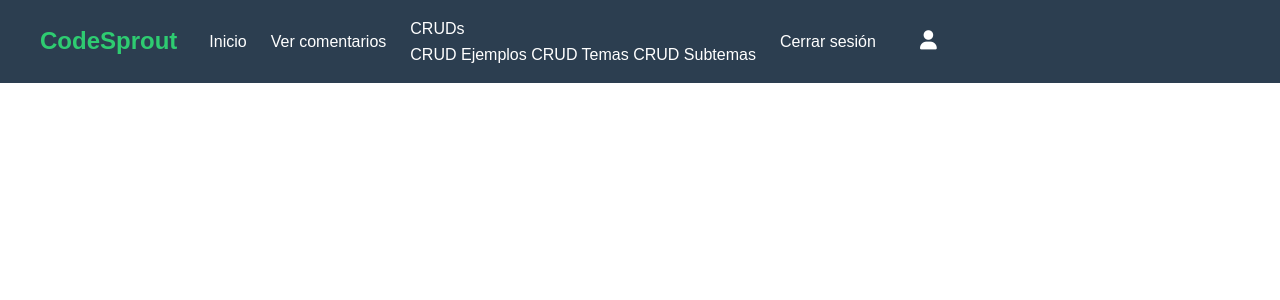
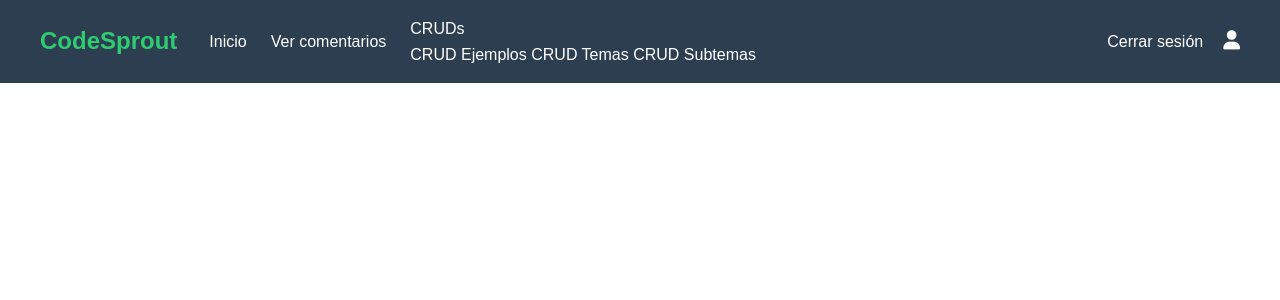
Before and after one commit to Sulv3er/ProgramcionWEB_Melica, a PHP site: page /HTML/header_admin.php in a window 1280 px wide. Shown: the top 300 px of the page. Run offline with PHP 8.4, Linux system fonts and the light colour scheme.

Commit message:
Corrección de diseño del header admin

```diff
--- a/CSS/header.css
+++ b/CSS/header.css
@@ -11,6 +11,16 @@ header {
     max-width: 1200px;
     margin: 0 auto;
     width: 100%;
+}
+
+.navbar2 {
+    display: flex;
+    justify-content: space-between;
+    align-items: center;
+    max-width: 1200px;
+    margin: 0 auto;
+    width: 100%;
+    padding: 0px !important;
 }
 
 .logo {
@@ -89,6 +99,15 @@ header {
     color: #2ecc71;
 }
 
+ol, ul, dl {
+    margin-top: 0 !important;
+    margin-bottom: 0rem !important;
+}
+
+.nav-bar, ol, ul {
+    padding-left: 0px !important;
+}
+
 
 @media (max-width: 768px) {
     .navbar {
--- a/HTML/header_admin.php
+++ b/HTML/header_admin.php
@@ -1,10 +1,9 @@
 <header>
-        <nav class="navbar">
+        <nav class="navbar2">
             <div class="logo">CodeSprout</div>
-            <div class="nav-links">
-                <li><a href="../index.html">Inicio</a></li>
+            <ul class="nav-links">
+                <li><a href="../index.php">Inicio</a></li>
                 <li><a href="../Controller/controllerHome.php?opcion=VER_COMENTARIOS">Ver comentarios</a></li>
-
                 <li class="dropdown">
                     <a href="#" class="dropbtn">CRUDs</a>
                     <div class="dropdown-content">
@@ -13,13 +12,13 @@
                         <a href="../Controller/controllerHome.php?opcion=CRUD_SUBTEMAS">CRUD Subtemas</a>
                     </div>
                 </li>
+            </ul>
 
-                <div class="auth-section nav-links2">
-                    <ul class="auth-list">
-                        <li><a href="login.php" class="login-btn">Cerrar sesión</a></li>
-                        <li><a href="perfil.php"><i class="fas fa-user user-icon"></i></a></li>
-                    </ul>
-                </div>
+            <div class="auth-section nav-links2">
+                <ul class="auth-list">
+                    <li><a href="login.php" class="login-btn">Cerrar sesión</a></li>
+                    <li><a href="perfil.php"><i class="fas fa-user user-icon"></i></a></li>
+                </ul>
             </div>
         </nav>
 
```
